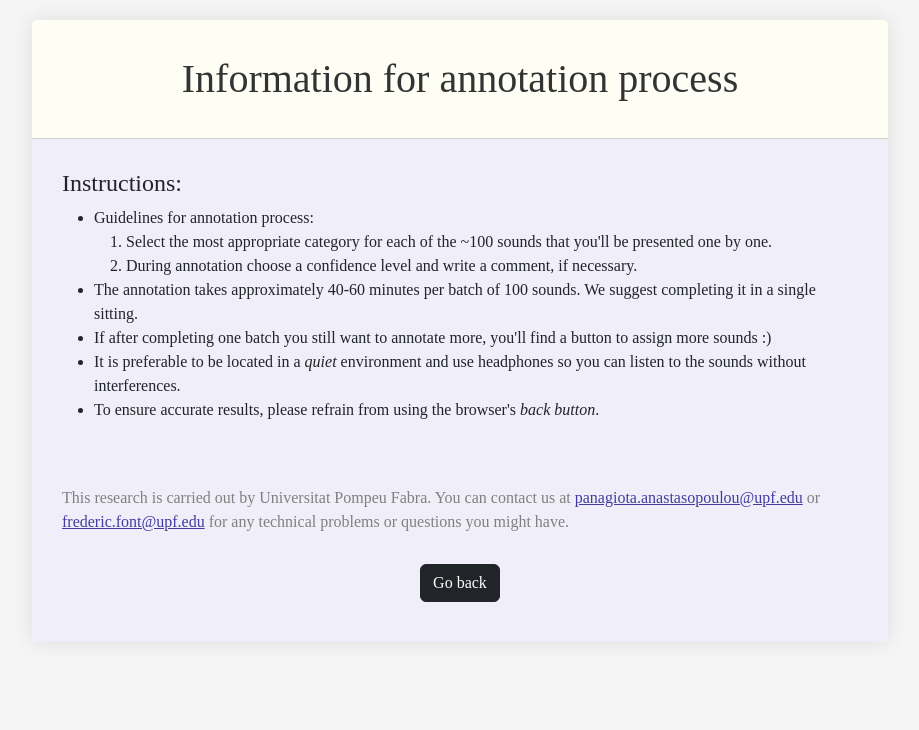
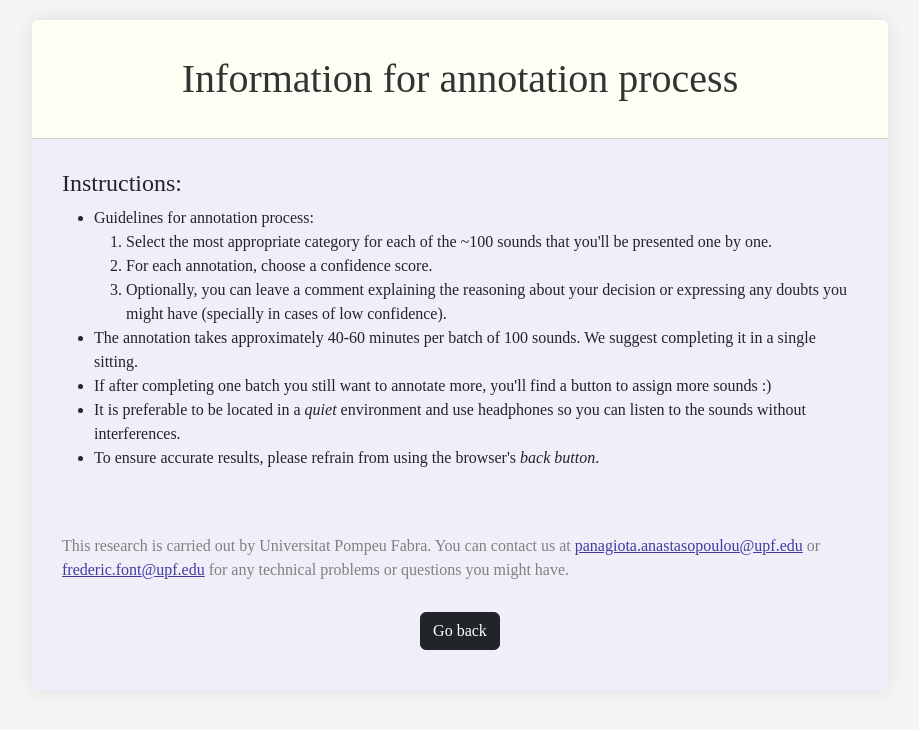
Before and after one commit to allholy/annotation_platform_bst, a Django app: page /instructions/ in a window 1280 px wide. Shown: the top 730 px of the page, without its empty margins (180-1099 px from the left). Run offline with Django 4.2, Linux system fonts and the light colour scheme.

Commit message:
Update instructions.html

```diff
--- a/classurvey/templates/classurvey/instructions.html
+++ b/classurvey/templates/classurvey/instructions.html
@@ -13,7 +13,8 @@
                 <li>Guidelines for annotation process:</li>
                 <ol>
                     <li>Select the most appropriate category for each of the ~100 sounds that you'll be presented one by one.</li>
-                    <li>During annotation choose a confidence level and write a comment, if necessary.</li>
+                    <li>For each annotation, choose a confidence score. </li>
+                     <li>Optionally, you can leave a comment explaining the reasoning about your decision or expressing any doubts you might have (specially in cases of low confidence).</li>
                 </ol>
                 <li>The annotation takes approximately 40-60 minutes per batch of 100 sounds. We suggest completing it in a single sitting.</li>
                 <li>If after completing one batch you still want to annotate more, you'll find a button to assign more sounds :)</li>
```
